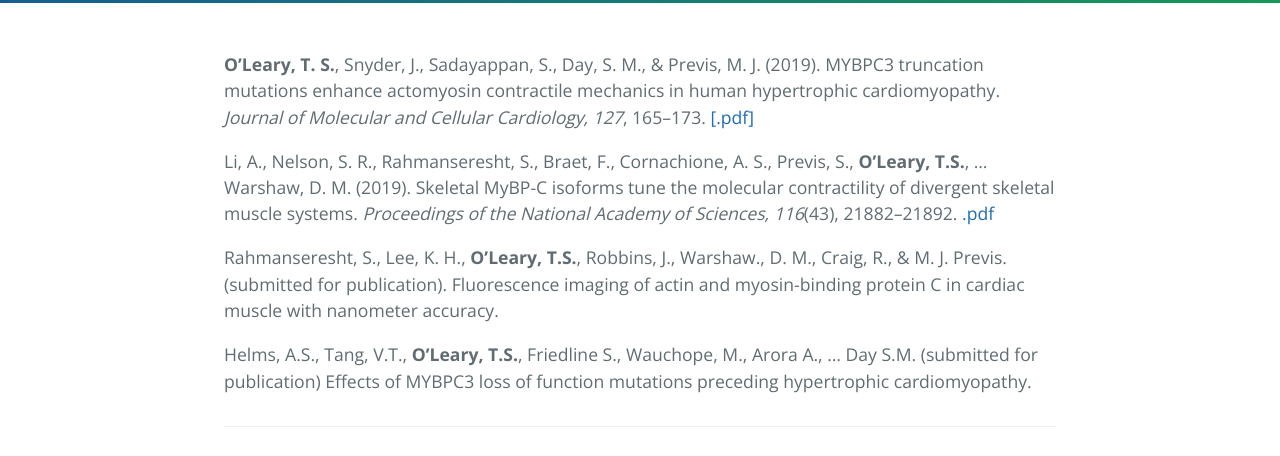
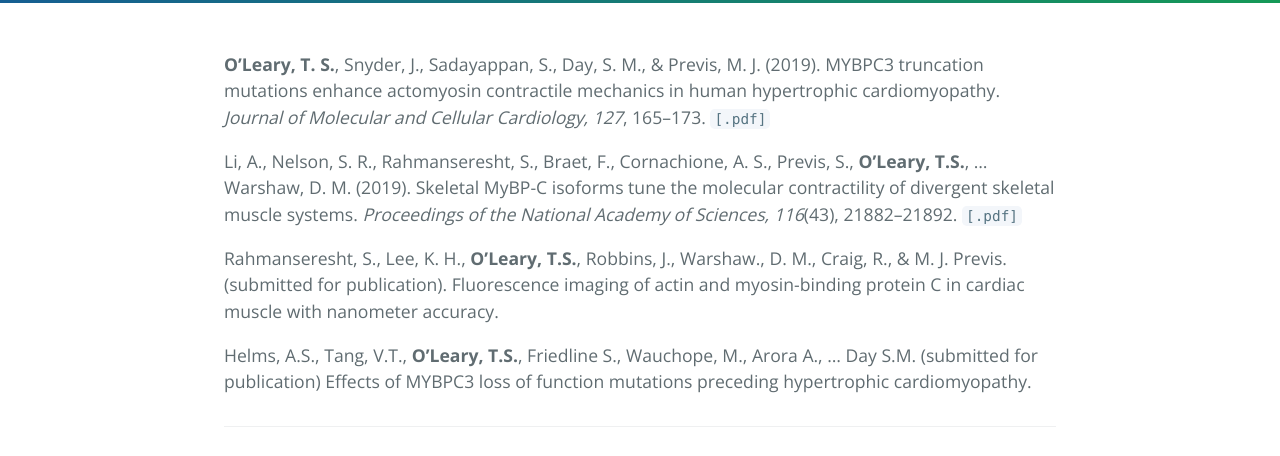
Before and after one commit to tsoleary/tsoleary.github.io, a Jekyll site: the page built from publications.md, in a window 1280 px wide. Shown: the part 323-779 px from the top of the page. Built offline with Jekyll 4.4.1, drawn with Linux system fonts in a browser that asks for light colours.

```diff
--- a/publications.md
+++ b/publications.md
@@ -7,9 +7,9 @@ ref: publications
 order: 2
 ---
 
-**O’Leary, T. S.**, Snyder, J., Sadayappan, S., Day, S. M., & Previs, M. J. (2019). MYBPC3 truncation mutations enhance actomyosin contractile mechanics in human hypertrophic cardiomyopathy. _Journal of Molecular and Cellular Cardiology, 127_, 165–173. [[.pdf]](1-s2.0-S0022282818311313-main.pdf)
+**O’Leary, T. S.**, Snyder, J., Sadayappan, S., Day, S. M., & Previs, M. J. (2019). MYBPC3 truncation mutations enhance actomyosin contractile mechanics in human hypertrophic cardiomyopathy. _Journal of Molecular and Cellular Cardiology, 127_, 165–173. [`[.pdf]`](1-s2.0-S0022282818311313-main.pdf)
 
-Li, A., Nelson, S. R., Rahmanseresht, S., Braet, F., Cornachione, A. S., Previs, S., **O’Leary, T.S.**, ... Warshaw, D. M. (2019). Skeletal MyBP-C isoforms tune the molecular contractility of divergent skeletal muscle systems. _Proceedings of the National Academy of Sciences, 116_(43), 21882–21892. [.pdf](676601v1.full.pdf)
+Li, A., Nelson, S. R., Rahmanseresht, S., Braet, F., Cornachione, A. S., Previs, S., **O’Leary, T.S.**, ... Warshaw, D. M. (2019). Skeletal MyBP-C isoforms tune the molecular contractility of divergent skeletal muscle systems. _Proceedings of the National Academy of Sciences, 116_(43), 21882–21892. [`[.pdf]`](676601v1.full.pdf)
 
 Rahmanseresht, S., Lee, K. H.,  **O’Leary, T.S.**,  Robbins, J., Warshaw., D. M., Craig, R., & M. J. Previs. (submitted for publication). Fluorescence imaging of actin and myosin-binding protein C in cardiac muscle with nanometer accuracy.
 
```
